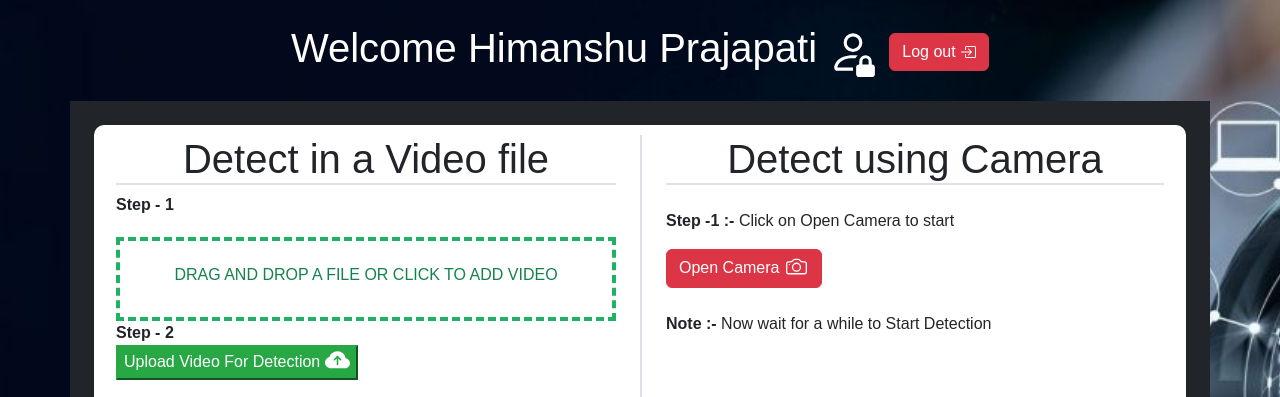
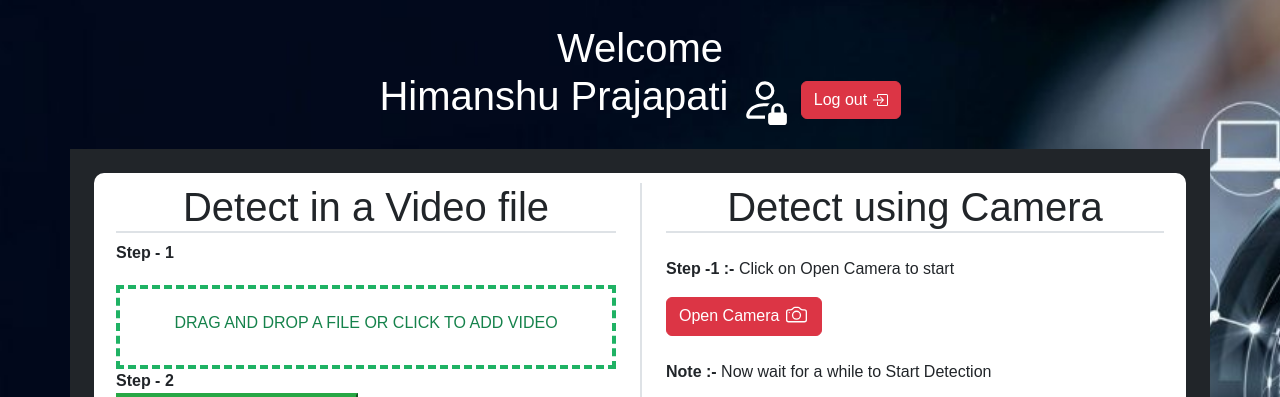
Before and after one commit to himanshu0072/Real-time-Action-Detection-using-YOWO, a Flask app: page /dashboard in a window 1280 px wide. Shown: the part 54-451 px from the top of the page. Run offline with Flask 3, Linux system fonts and the light colour scheme; a user stored in the database is signed in; some libraries are stand-ins or nearby versions.

Commit message:
refactoring and making responsive

```diff
--- a/static/style.css
+++ b/static/style.css
@@ -313,12 +313,13 @@ body{
     }
     .UserHeading{
       margin-top: 10% !important;
+      padding: 2%;
     }
     .UserLogout{
       margin-left: 10px;
     }
     .startDetectionSection{
-      height: 150px;
+      height: auto;
     }
     /* css for login page */
     .LoginSection{
--- a/templates/dashboard.html
+++ b/templates/dashboard.html
@@ -26,7 +26,7 @@
         $('.file-upload-input').trigger('click');
     });
 </script>
-<h1 class="text-center UserHeading mt-4">Welcome {{ user_name }} <svg xmlns="http://www.w3.org/2000/svg" width="50"
+<h1 class="text-center UserHeading mt-4">Welcome <br>{{ user_name }} <svg xmlns="http://www.w3.org/2000/svg" width="50"
         height="50" fill="currentColor" class="bi bi-person-lock" viewBox="0 0 16 16">
         <path
             d="M11 5a3 3 0 1 1-6 0 3 3 0 0 1 6 0ZM8 7a2 2 0 1 0 0-4 2 2 0 0 0 0 4Zm0 5.996V14H3s-1 0-1-1 1-4 6-4c.564 0 1.077.038 1.544.107a4.524 4.524 0 0 0-.803.918A10.46 10.46 0 0 0 8 10c-2.29 0-3.516.68-4.168 1.332-.678.678-.83 1.418-.832 1.664h5ZM9 13a1 1 0 0 1 1-1v-1a2 2 0 1 1 4 0v1a1 1 0 0 1 1 1v2a1 1 0 0 1-1 1h-4a1 1 0 0 1-1-1v-2Zm3-3a1 1 0 0 0-1 1v1h2v-1a1 1 0 0 0-1-1Z" />
```
Also changed, not shown: 2 other files.
